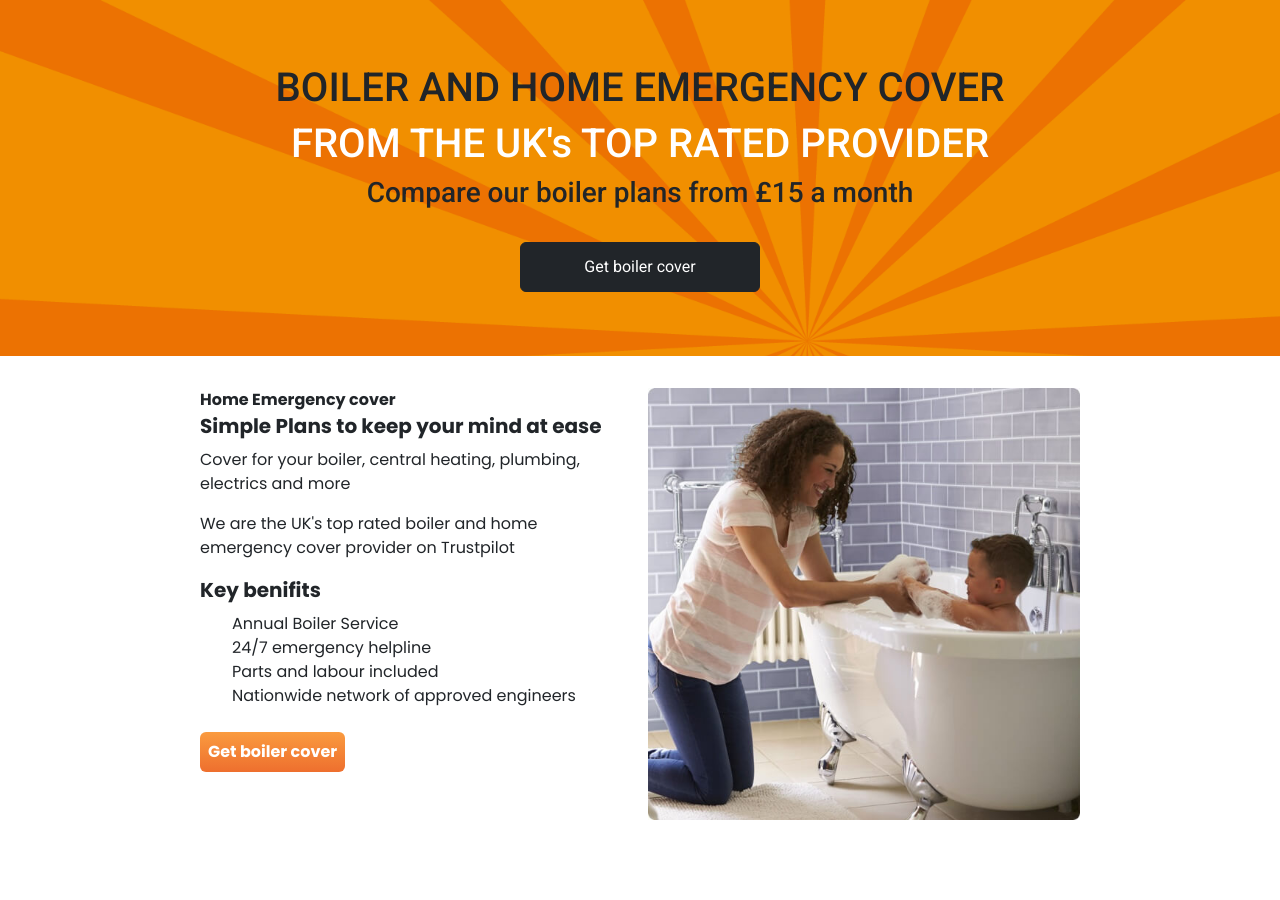
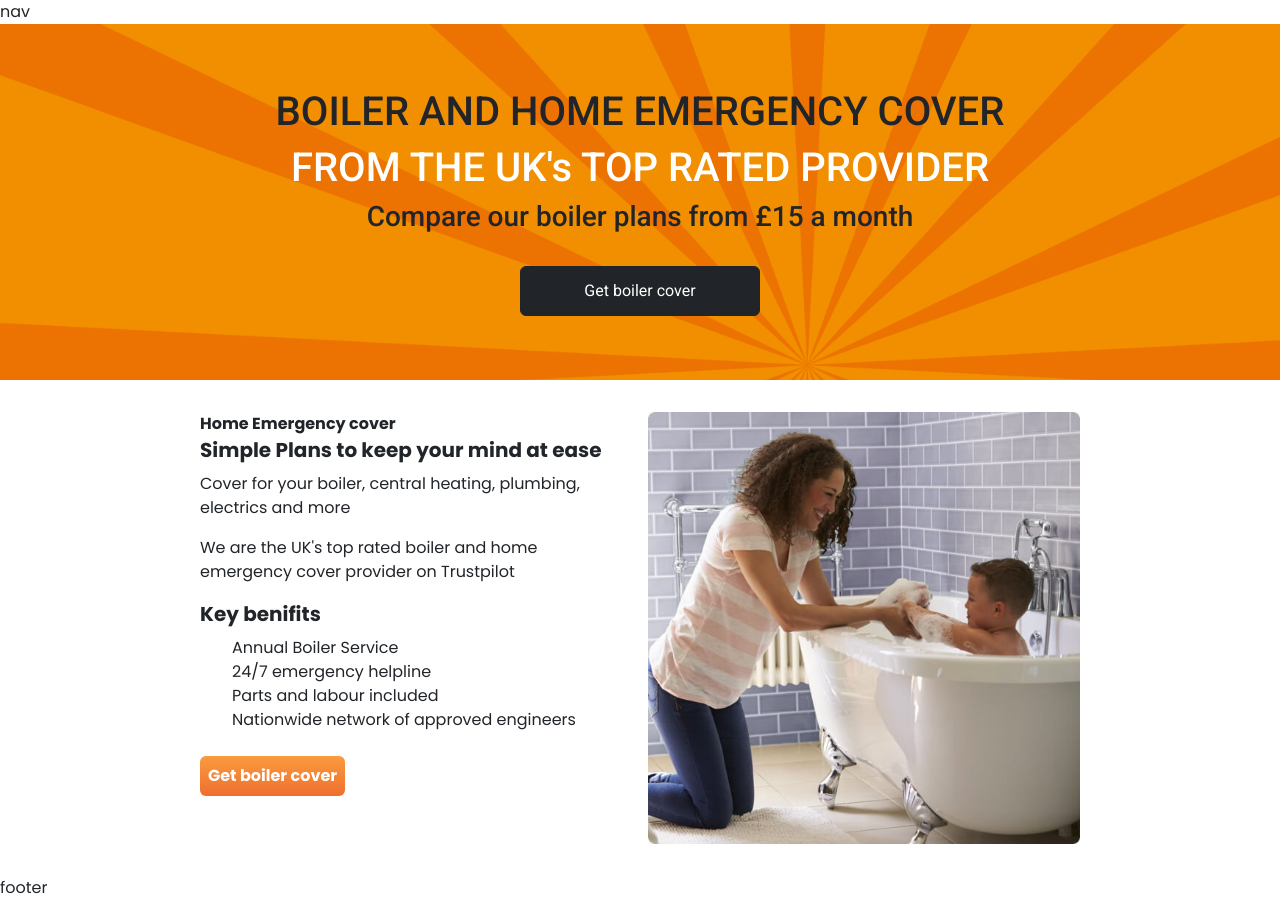
Before and after one commit to ACalderwood93/corgi-next, a Next.js app: page / in a window 1280 px wide. Before the commit the page ends 852 px from the top, so only its background shows below. Built offline with nearby package versions, Linux system fonts and the light colour scheme.

Commit message:
Update layout.tsx

```diff
--- a/src/app/layout.tsx
+++ b/src/app/layout.tsx
@@ -24,7 +24,9 @@ export default function RootLayout({
   return (
     <html lang="en">
       <body className={poppins.className}>
+        <nav>nav</nav>
         <main className="flex w-screen justify-center">{children}</main>
+        <footer>footer</footer>
       </body>
     </html>
   );
```
